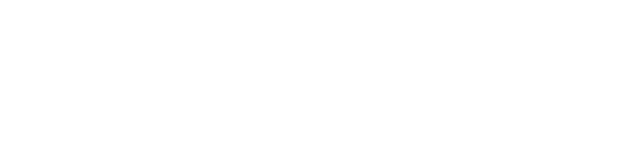
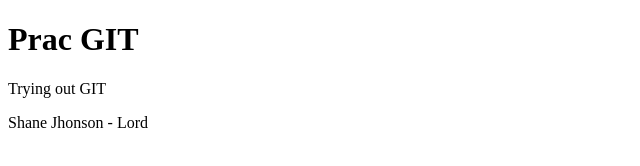
Before and after one commit to binurij2003/gitprojectprac, a plain HTML site: page index.html in a window 1280 px wide. Shown: the whole page, without its empty margins (0-640 px from the left). Drawn offline with Linux system fonts and the light colour scheme.

Commit message:
Initial 2nd commit

```diff
--- a/index.html
+++ b/index.html
@@ -6,6 +6,8 @@
     <title></title>
 </head>
 <body>
-
+<h1>Prac GIT</h1>
+<p>Trying out GIT</p>
+<p>Shane Jhonson - Lord</p>
 </body>
 </html>
```
